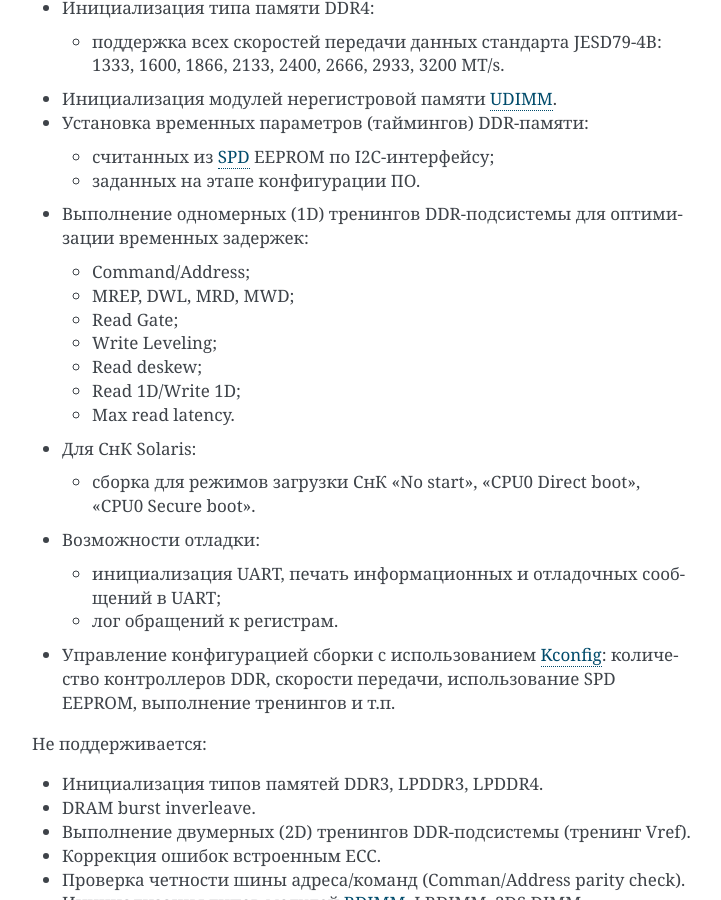
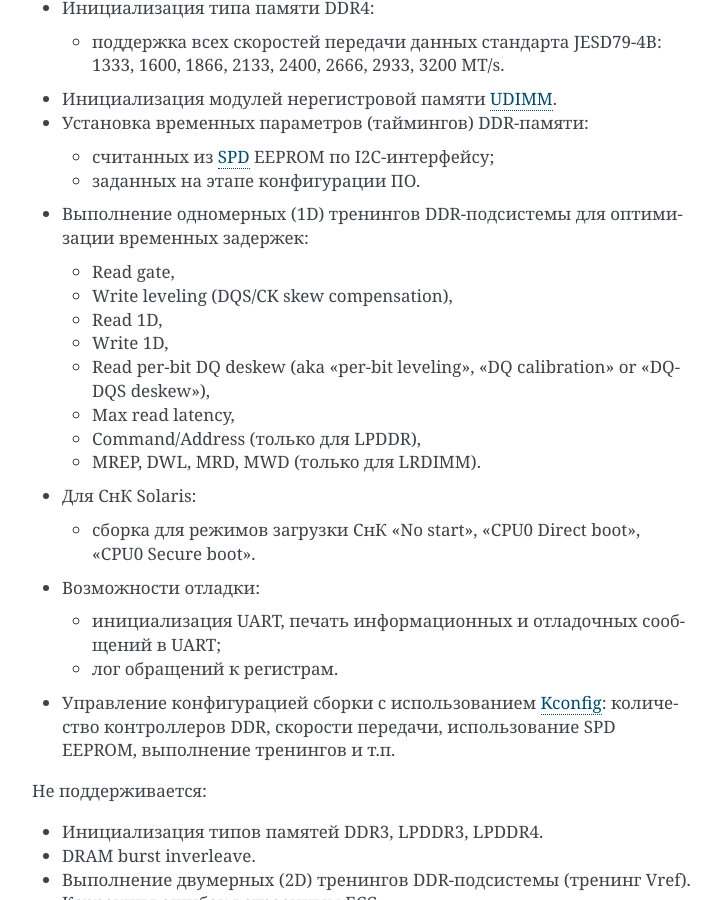
Before and after one commit to elvees/ddrinit, a Sphinx documentation site: the page built from doc/index.rst, in a window 1280 px wide and 900 px high, scrolled down 948 px. Shown: the whole window, without its empty margins (388-1109 px from the left). Built offline with Sphinx 7.4.7, drawn with Linux system fonts in a browser that asks for light colours; some of the changed text lies outside the part shown.

Commit message:
doc: Update 1D trainings description
Change-Id: Ic666c57be760f5a0fc191f6e17b1358a5e810e5f

```diff
--- a/doc/index.rst
+++ b/doc/index.rst
@@ -39,13 +39,14 @@
 
 * Выполнение одномерных (1D) тренингов DDR-подсистемы для оптимизации временных задержек:
 
-  * Command/Address;
-  * MREP, DWL, MRD, MWD;
-  * Read Gate;
-  * Write Leveling;
-  * Read deskew;
-  * Read 1D/Write 1D;
-  * Max read latency.
+  * Read gate,
+  * Write leveling (DQS/CK skew compensation),
+  * Read 1D,
+  * Write 1D,
+  * Read per-bit DQ deskew (aka "per-bit leveling", "DQ calibration" or "DQ-DQS deskew"),
+  * Max read latency,
+  * Command/Address (только для LPDDR),
+  * MREP, DWL, MRD, MWD (только для LRDIMM).
 
 * Для СнК Solaris:
 
@@ -231,7 +232,15 @@ TBD
 #. Загрузка прошивки инструкций для проведения одномерных тренингов в память DDR-PHY IMEM.
 #. Загрузка прошивки данных для проведения одномерных тренингов в память DDR-PHY DMEM.
 #. Загрузка конфигурационных параметров для проведения одномерных тренингов в память DDR-PHY DMEM.
-#. Запуск процедуры одномерных тренингов.
+#. Запуск одномерных тренингов для DDR4 (в порядке исполнения):
+
+   #. Read Gate,
+   #. Write Leveling,
+   #. Read 1D,
+   #. Write 1D,
+   #. Read deskew,
+   #. Max read latency.
+
 #. Получение и анализ результатов тренингов.
 
 Этап 2 (опциональный) --- двумерный трейнинг:
```
